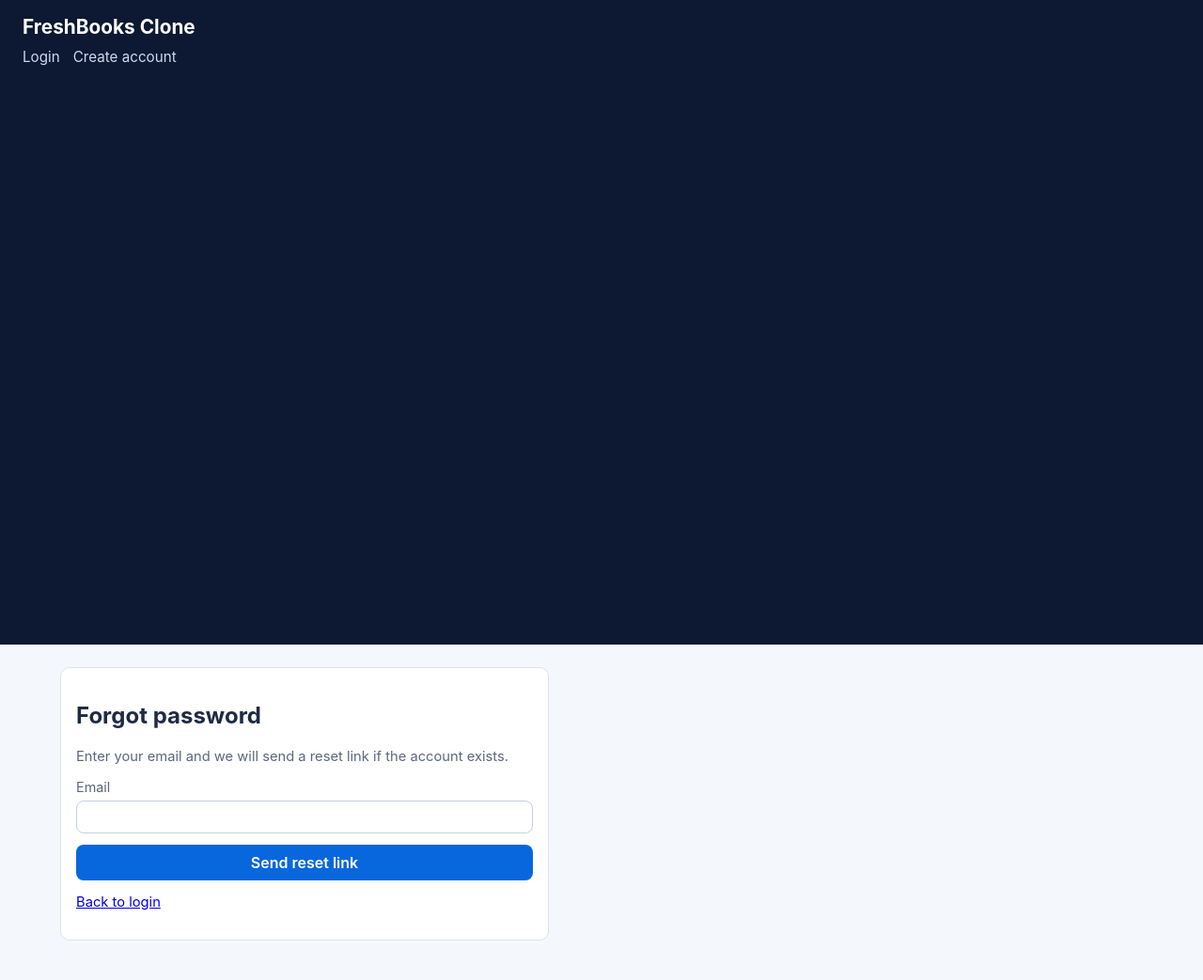
After one commit to Immodium/Bookkeeping, a Flask app: page /forgot-password in a window 1280 px wide. The commit adds this page. Shown: the whole page at 94% size. Run offline with Flask 3, Linux system fonts and the light colour scheme.

Commit message:
Add password reset, invite onboarding, and Stripe webhook flow
Co-authored-by: Immodium <Immodium@users.noreply.github.com>

```diff
--- a/freshbooks_clone/app.py
+++ b/freshbooks_clone/app.py
@@ -1,7 +1,10 @@
 import functools
+import hashlib
 import io
 import os
+import secrets
 import sqlite3
+import time
 from datetime import date
 
 import click
@@ -12,6 +15,7 @@ from flask import (
     current_app,
     flash,
     g,
+    jsonify,
     redirect,
     render_template,
     request,
@@ -23,6 +27,8 @@ from werkzeug.security import check_password_hash, generate_password_hash
 
 VALID_INVOICE_STATUSES = ("draft", "sent", "paid", "overdue")
 VALID_ACCOUNT_ROLES = ("owner", "admin", "member")
+PASSWORD_RESET_TOKEN_TTL_SECONDS = 60 * 60
+TEAM_INVITE_TOKEN_TTL_SECONDS = 60 * 60 * 24 * 7
 
 
 def create_app(test_config=None):
@@ -31,6 +37,7 @@ def create_app(test_config=None):
         SECRET_KEY="dev",
         DATABASE=os.path.join(app.instance_path, "freshbooks_clone.db"),
         STRIPE_SECRET_KEY=os.getenv("STRIPE_SECRET_KEY", ""),
+        STRIPE_WEBHOOK_SECRET=os.getenv("STRIPE_WEBHOOK_SECRET", ""),
         APP_BASE_URL=os.getenv("APP_BASE_URL", "http://127.0.0.1:5000"),
     )
 
@@ -247,6 +254,77 @@ def register_routes(app):
             return redirect(url_for("dashboard"))
         return render_template("auth_login.html")
 
+    @app.route("/forgot-password", methods=["GET", "POST"])
+    def forgot_password():
+        if g.user is not None:
+            return redirect(url_for("dashboard"))
+        if request.method == "POST":
+            email = request.form.get("email", "").strip().lower()
+            db = app.get_db()
+            user = db.execute(
+                "SELECT id, email FROM users WHERE lower(email) = ?",
+                (email,),
+            ).fetchone()
+            if user is not None:
+                reset_token = create_auth_token(
+                    db,
+                    purpose="password_reset",
+                    ttl_seconds=PASSWORD_RESET_TOKEN_TTL_SECONDS,
+                    user_id=user["id"],
+                    email=user["email"],
+                )
+                reset_link = build_absolute_url(url_for("reset_password", token=reset_token))
+                queue_outbound_email(
+                    db,
+                    to_email=user["email"],
+                    subject="Reset your FreshBooks Clone password",
+                    body=(
+                        "We received a request to reset your password.\n\n"
+                        f"Use this link within one hour:\n{reset_link}\n"
+                    ),
+                )
+                db.commit()
+            flash(
+                "If an account exists for that email, a password reset link has been sent.",
+                "success",
+            )
+            return redirect(url_for("login"))
+        return render_template("forgot_password.html")
+
+    @app.route("/reset-password/<token>", methods=["GET", "POST"])
+    def reset_password(token):
+        if g.user is not None:
+            return redirect(url_for("dashboard"))
+        db = app.get_db()
+        token_row = fetch_auth_token(db, purpose="password_reset", token=token)
+        if token_row is None:
+            flash("Password reset link is invalid or expired.", "error")
+            return redirect(url_for("forgot_password"))
+
+        if request.method == "POST":
+            password = request.form.get("password", "")
+            confirm_password = request.form.get("confirm_password", "")
+            if len(password) < 8:
+                flash("Password must be at least 8 characters.", "error")
+                return redirect(url_for("reset_password", token=token))
+            if password != confirm_password:
+                flash("Passwords do not match.", "error")
+                return redirect(url_for("reset_password", token=token))
+
+            db.execute(
+                "UPDATE users SET password_hash = ? WHERE id = ?",
+                (generate_password_hash(password), token_row["user_id"]),
+            )
+            db.execute(
+                "UPDATE auth_tokens SET used_at = ? WHERE id = ?",
+                (int(time.time()), token_row["id"]),
+            )
+            db.commit()
+            flash("Password updated. Please sign in.", "success")
+            return redirect(url_for("login"))
+
+        return render_template("reset_password.html", token=token)
+
     @app.post("/logout")
     @login_required
     def logout():
@@ -337,7 +415,6 @@ def register_routes(app):
 
             full_name = request.form.get("full_name", "").strip()
             email = request.form.get("email", "").strip().lower()
-            password = request.form.get("password", "")
             role = request.form.get("role", "member").strip().lower()
 
             if not full_name or not email or not role:
@@ -350,45 +427,68 @@ def register_routes(app):
                 flash("Only owners can add additional owners.", "error")
                 return redirect(url_for("team"))
 
-            existing_user = db.execute(
-                "SELECT id FROM users WHERE lower(email) = ?",
-                (email,),
-            ).fetchone()
-            if existing_user is None:
-                if len(password) < 8:
-                    flash("New users require a password with 8+ characters.", "error")
-                    return redirect(url_for("team"))
-                cursor = db.execute(
-                    """
-                    INSERT INTO users (email, full_name, password_hash)
-                    VALUES (?, ?, ?)
-                    """,
-                    (email, full_name, generate_password_hash(password)),
-                )
-                user_id = cursor.lastrowid
-            else:
-                user_id = existing_user["id"]
-
             existing_membership = db.execute(
                 """
-                SELECT 1 FROM account_users
-                WHERE account_id = ? AND user_id = ?
+                SELECT 1
+                FROM account_users au
+                JOIN users u ON u.id = au.user_id
+                WHERE au.account_id = ? AND lower(u.email) = ?
                 """,
-                (account_id, user_id),
+                (account_id, email),
             ).fetchone()
             if existing_membership is not None:
                 flash("That user is already on this account.", "error")
                 return redirect(url_for("team"))
 
-            db.execute(
-                """
-                INSERT INTO account_users (account_id, user_id, role)
-                VALUES (?, ?, ?)
-                """,
-                (account_id, user_id, role),
+            existing_user = db.execute(
+                "SELECT id, full_name FROM users WHERE lower(email) = ?",
+                (email,),
+            ).fetchone()
+            if existing_user is not None:
+                db.execute(
+                    """
+                    INSERT INTO account_users (account_id, user_id, role)
+                    VALUES (?, ?, ?)
+                    """,
+                    (account_id, existing_user["id"], role),
+                )
+                queue_outbound_email(
+                    db,
+                    to_email=email,
+                    subject=f"You were added to {g.account['name']}",
+                    body=(
+                        f"Hi {existing_user['full_name']},\n\n"
+                        f"You were added to {g.account['name']} as {role}.\n"
+                        "Sign in to access the account."
+                    ),
+                )
+                db.commit()
+                flash("Existing user added to account.", "success")
+                return redirect(url_for("team"))
+
+            invite_token = create_auth_token(
+                db,
+                purpose="team_invite",
+                ttl_seconds=TEAM_INVITE_TOKEN_TTL_SECONDS,
+                account_id=account_id,
+                email=email,
+                full_name=full_name,
+                role=role,
+            )
+            invite_link = build_absolute_url(url_for("accept_team_invite", token=invite_token))
+            queue_outbound_email(
+                db,
+                to_email=email,
+                subject=f"Invitation to join {g.account['name']}",
+                body=(
+                    f"Hi {full_name},\n\n"
+                    f"You were invited to join {g.account['name']} as {role}.\n"
+                    f"Accept your invite here:\n{invite_link}\n\n"
+                    "This link expires in 7 days."
+                ),
             )
             db.commit()
-            flash("Team member added.", "success")
+            flash("Invitation sent to team member.", "success")
             return redirect(url_for("team"))
 
         members = db.execute(
@@ -401,7 +501,142 @@ def register_routes(app):
             """,
             (account_id,),
         ).fetchall()
-        return render_template("team.html", members=members)
+        pending_invites = db.execute(
+            """
+            SELECT id, email, full_name, role, expires_at, created_at
+            FROM auth_tokens
+            WHERE purpose = 'team_invite'
+              AND account_id = ?
+              AND used_at IS NULL
+              AND expires_at > ?
+            ORDER BY created_at DESC
+            """,
+            (account_id, int(time.time())),
+        ).fetchall()
+        formatted_invites = []
+        for invite in pending_invites:
+            formatted_invites.append(
+                {
+                    "id": invite["id"],
+                    "email": invite["email"],
+                    "full_name": invite["full_name"],
+                    "role": invite["role"],
+                    "created_at": invite["created_at"],
+                    "expires_at_display": time.strftime(
+                        "%Y-%m-%d %H:%M UTC",
+                        time.gmtime(invite["expires_at"]),
+                    ),
+                }
+            )
+        return render_template(
+            "team.html",
+            members=members,
+            pending_invites=formatted_invites,
+        )
+
+    @app.route("/team/invite/<token>", methods=["GET", "POST"])
+    def accept_team_invite(token):
+        invite = fetch_auth_token(app.get_db(), purpose="team_invite", token=token)
+        if invite is None:
+            flash("Invitation link is invalid or expired.", "error")
+            return redirect(url_for("login"))
+
+        db = app.get_db()
+        account = db.execute(
+            "SELECT id, name FROM accounts WHERE id = ?",
+            (invite["account_id"],),
+        ).fetchone()
+        if account is None:
+            flash("Account for this invitation no longer exists.", "error")
+            return redirect(url_for("login"))
+
+        if request.method == "POST":
+            full_name = request.form.get("full_name", "").strip() or (invite["full_name"] or "")
+            password = request.form.get("password", "")
+            existing_user = db.execute(
+                "SELECT id, password_hash FROM users WHERE lower(email) = ?",
+                ((invite["email"] or "").lower(),),
+            ).fetchone()
+
+            if existing_user is None and len(password) < 8:
+                flash("Create a password with at least 8 characters.", "error")
+                return redirect(url_for("accept_team_invite", token=token))
+
+            if existing_user is None:
+                cursor = db.execute(
+                    """
+                    INSERT INTO users (email, full_name, password_hash)
+                    VALUES (?, ?, ?)
+                    """,
+                    (invite["email"], full_name, generate_password_hash(password)),
+                )
+                user_id = cursor.lastrowid
+            else:
+                user_id = existing_user["id"]
+                if len(password) < 8:
+                    flash("Password must be at least 8 characters.", "error")
+                    return redirect(url_for("accept_team_invite", token=token))
+                db.execute(
+                    "UPDATE users SET password_hash = ? WHERE id = ?",
+                    (generate_password_hash(password), user_id),
+                )
+                if full_name:
+                    db.execute("UPDATE users SET full_name = ? WHERE id = ?", (full_name, user_id))
+
+            membership = db.execute(
+                """
+                SELECT 1
+                FROM account_users
+                WHERE account_id = ? AND user_id = ?
+                """,
+                (invite["account_id"], user_id),
+            ).fetchone()
+            if membership is None:
+                db.execute(
+                    """
+                    INSERT INTO account_users (account_id, user_id, role)
+                    VALUES (?, ?, ?)
+                    """,
+                    (invite["account_id"], user_id, invite["role"] or "member"),
+                )
+            db.execute(
+                "UPDATE auth_tokens SET used_at = ? WHERE id = ?",
+                (int(time.time()), invite["id"]),
+            )
+            db.commit()
+
+            session.clear()
+            session["user_id"] = user_id
+            session["account_id"] = invite["account_id"]
+            flash(f"Welcome to {account['name']}!", "success")
+            return redirect(url_for("dashboard"))
+
+        return render_template("accept_invite.html", invite=invite, account=account, token=token)
+
+    @app.post("/stripe/webhook")
+    def stripe_webhook():
+        payload = request.data
+        signature = request.headers.get("Stripe-Signature", "")
+        webhook_secret = current_app.config.get("STRIPE_WEBHOOK_SECRET", "")
+
+        if not webhook_secret:
+            return jsonify({"error": "Webhook secret is not configured"}), 500
+
+        try:
+            event = stripe.Webhook.construct_event(payload, signature, webhook_secret)
+        except ValueError:
+            return jsonify({"error": "Invalid payload"}), 400
+        except stripe.error.SignatureVerificationError:
+            return jsonify({"error": "Invalid signature"}), 400
+
+        if event.get("type") == "checkout.session.completed":
+            session_object = event["data"]["object"]
+            checkout_session_id = session_object.get("id")
+            if checkout_session_id:
+                mark_invoice_paid_from_checkout_session(app.get_db(), checkout_session_id)
+                app.get_db().commit()
+
+        return jsonify({"received": True})
 
     @app.route("/clients", methods=["GET", "POST"])
     @login_required
@@ -675,7 +910,7 @@ def register_routes(app):
             flash("Invoice total must be greater than zero.", "error")
             return redirect(url_for("invoice_detail", invoice_id=invoice_id))
 
-        payment_url, error = create_stripe_checkout_link(
+        payment_url, checkout_session_id, error = create_stripe_checkout_link(
             invoice=invoice,
             grand_total=grand_total,
             app_base_url=current_app.config["APP_BASE_URL"],
@@ -688,10 +923,12 @@ def register_routes(app):
         db.execute(
             """
             UPDATE invoices
-            SET stripe_payment_url = ?, status = CASE WHEN status = 'draft' THEN 'sent' ELSE status END
+            SET stripe_payment_url = ?,
+                stripe_checkout_session_id = ?,
+                status = CASE WHEN status = 'draft' THEN 'sent' ELSE status END
             WHERE id = ? AND account_id = ?
             """,
-            (payment_url, invoice_id, account_id),
+            (payment_url, checkout_session_id, invoice_id, account_id),
         )
         db.commit()
         flash("Stripe payment link generated.", "success")
@@ -891,6 +1128,8 @@ def migrate_schema(db):
 
     if not column_exists(db, "invoices", "stripe_payment_url"):
         db.execute("ALTER TABLE invoices ADD COLUMN stripe_payment_url TEXT")
+    if not column_exists(db, "invoices", "stripe_checkout_session_id"):
+        db.execute("ALTER TABLE invoices ADD COLUMN stripe_checkout_session_id TEXT")
 
 
 def login_required(view):
@@ -901,6 +1140,72 @@ def login_required(view):
         return view(**kwargs)
 
     return wrapped_view
+
+
+def hash_token(token):
+    return hashlib.sha256(token.encode("utf8")).hexdigest()
+
+
+def create_auth_token(
+    db,
+    *,
+    purpose,
+    ttl_seconds,
+    user_id=None,
+    account_id=None,
+    email=None,
+    full_name=None,
+    role=None,
+):
+    token = secrets.token_urlsafe(32)
+    db.execute(
+        """
+        INSERT INTO auth_tokens (
+            purpose, token_hash, user_id, account_id, email, full_name, role, expires_at
+        )
+        VALUES (?, ?, ?, ?, ?, ?, ?, ?)
+        """,
+        (
+            purpose,
+            hash_token(token),
+            user_id,
+            account_id,
+            (email or "").lower() or None,
+            full_name,
+            role,
+            int(time.time()) + ttl_seconds,
+        ),
+    )
+    return token
+
+
+def fetch_auth_token(db, *, purpose, token):
+    return db.execute(
+        """
+        SELECT *
+        FROM auth_tokens
+        WHERE purpose = ?
+          AND token_hash = ?
+          AND used_at IS NULL
+          AND expires_at > ?
+        """,
+        (purpose, hash_token(token), int(time.time())),
+    ).fetchone()
+
+
+def build_absolute_url(path):
+    base_url = current_app.config.get("APP_BASE_URL", "http://127.0.0.1:5000").rstrip("/")
+    return f"{base_url}{path}"
+
+
+def queue_outbound_email(db, *, to_email, subject, body):
+    db.execute(
+        """
+        INSERT INTO outbound_emails (to_email, subject, body)
+        VALUES (?, ?, ?)
+        """,
+        (to_email, subject, body),
+    )
 
 
 def next_invoice_number(db, account_id):
@@ -1044,4 +1349,15 @@ def create_stripe_checkout_link(invoice, grand_total, app_base_url, stripe_secre
     except Exception as exc:  # noqa: BLE001
         return None, f"Stripe error: {exc}"
 
-    return checkout_session.url, None
+    return checkout_session.url, checkout_session.id, None
+
+
+def mark_invoice_paid_from_checkout_session(db, checkout_session_id):
+    db.execute(
+        """
+        UPDATE invoices
+        SET status = 'paid'
+        WHERE stripe_checkout_session_id = ?
+        """,
+        (checkout_session_id,),
+    )
--- a/freshbooks_clone/static/styles.css
+++ b/freshbooks_clone/static/styles.css
@@ -381,6 +381,16 @@ button.danger {
     font-size: 0.8rem;
 }
 
+.mono {
+    font-family: ui-monospace, SFMono-Regular, Menlo, Monaco, Consolas, "Liberation Mono", "Courier New",
+        monospace;
+    font-size: 0.85rem;
+}
+
+.nowrap {
+    white-space: nowrap;
+}
+
 @media (max-width: 720px) {
     .topbar-main {
         flex-direction: column;
--- a/freshbooks_clone/templates/auth_login.html
+++ b/freshbooks_clone/templates/auth_login.html
@@ -14,6 +14,7 @@
     </label>
     <button type="submit">Login</button>
   </form>
+  <p class="muted"><a href="{{ url_for('forgot_password') }}">Forgot your password?</a></p>
   <p class="muted">No account yet? <a href="{{ url_for('register') }}">Create one</a>.</p>
 </section>
 {% endblock %}
--- a/freshbooks_clone/templates/base.html
+++ b/freshbooks_clone/templates/base.html
@@ -49,7 +49,7 @@
             <button type="submit" class="secondary">Sign out</button>
           </form>
         </div>
-      {% elif request.endpoint in ("login", "register") %}
+      {% elif request.endpoint in ("login", "register", "forgot_password", "reset_password", "accept_team_invite") %}
         <div class="auth-shell"></div>
       {% endif %}
     </header>
--- /dev/null
+++ b/freshbooks_clone/templates/forgot_password.html
@@ -0,0 +1,16 @@
+{% extends "base.html" %}
+{% block title %}Forgot Password · FreshBooks Clone{% endblock %}
+{% block content %}
+<section class="panel auth-card">
+  <h1>Forgot password</h1>
+  <p class="muted">Enter your email and we will send a reset link if the account exists.</p>
+  <form method="post" class="stack">
+    <label>
+      Email
+      <input type="email" name="email" required>
+    </label>
+    <button type="submit">Send reset link</button>
+  </form>
+  <p class="muted"><a href="{{ url_for('login') }}">Back to login</a></p>
+</section>
+{% endblock %}
--- a/freshbooks_clone/templates/invoice_detail.html
+++ b/freshbooks_clone/templates/invoice_detail.html
@@ -36,6 +36,12 @@
                 <a href="{{ invoice.stripe_payment_url }}" target="_blank" rel="noopener noreferrer">
                     Open checkout
                 </a>
+            </p>
+            {% endif %}
+            {% if invoice.stripe_checkout_session_id %}
+            <p class="muted">
+                Stripe checkout session:
+                <span class="mono">{{ invoice.stripe_checkout_session_id }}</span>
             </p>
             {% endif %}
             {% if invoice.notes %}
```
Also changed, not shown: freshbooks_clone/schema.sql (+25 -0 lines), freshbooks_clone/templates/accept_invite.html (added, +23 -0 lines), freshbooks_clone/templates/reset_password.html (added, +19 -0 lines), freshbooks_clone/templates/team.html (+30 -6 lines), tests/test_app.py (+92 -3 lines), README.md.
